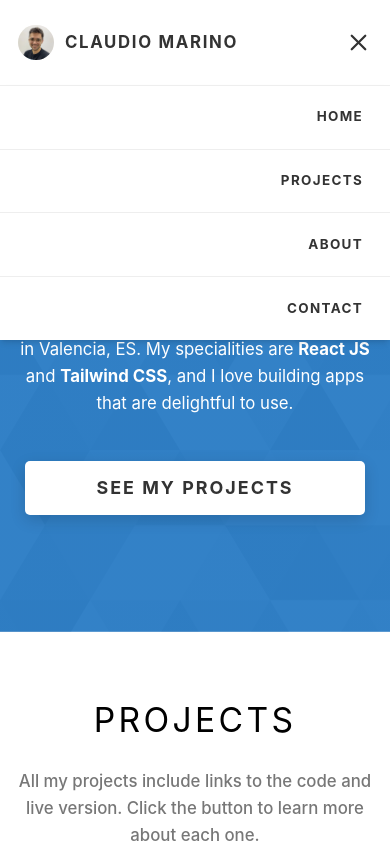
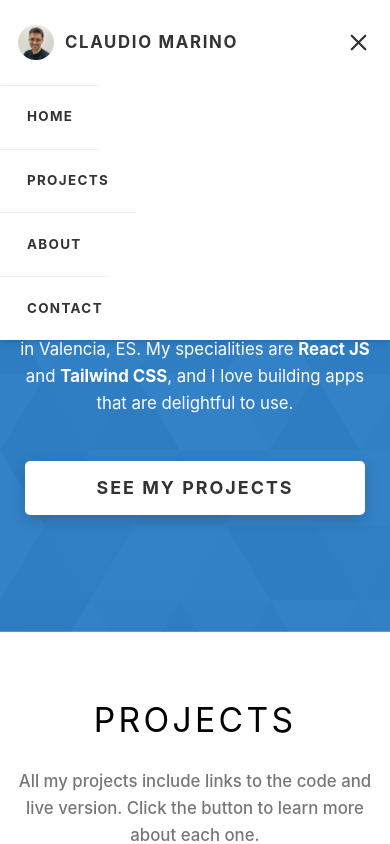
Before and after one commit to claudiomavi/newPortfolio, a React (Vite) app: page / in a window 390 px wide. Both pictures are taken after a click on the picture 358 px from the left and 42 px from the top of the page. Shown: the top 844 px of the page. Built offline with nearby package versions, Linux system fonts and the light colour scheme.

Commit message:
setted all routes and its relatives

```diff
--- a/src/Components/About.jsx
+++ b/src/Components/About.jsx
@@ -1,4 +1,21 @@
+import { useEffect } from "react";
+import { useLocation } from "react-router-dom";
+
 export default function About() {
+  const location = useLocation();
+
+  useEffect(() => {
+    if (location.hash) {
+      const id = location.hash.replace("#", "");
+      const element = document.getElementById(id);
+      if (element) {
+        setTimeout(() => {
+          element.scrollIntoView({ behavior: "smooth" });
+        }, 100); // espera a que cargue todo
+      }
+    }
+  }, [location]);
+
   return (
     <section id="about" className="not-md:py-32 bg-[#fafafa] py-48">
       <div className="mx-auto w-[92%] max-w-[120rem]">
--- a/src/Components/Contact.jsx
+++ b/src/Components/Contact.jsx
@@ -1,4 +1,21 @@
+import { useEffect } from "react";
+import { useLocation } from "react-router-dom";
+
 export default function Contact() {
+  const location = useLocation();
+
+  useEffect(() => {
+    if (location.hash) {
+      const id = location.hash.replace("#", "");
+      const element = document.getElementById(id);
+      if (element) {
+        setTimeout(() => {
+          element.scrollIntoView({ behavior: "smooth" });
+        }, 100); // espera a que cargue todo
+      }
+    }
+  }, [location]);
+
   return (
     <section
       id="contact"
--- a/src/Components/Header.jsx
+++ b/src/Components/Header.jsx
@@ -1,10 +1,25 @@
 import { useState } from "react";
+import { useLocation, useNavigate } from "react-router-dom";
 
 export default function Header() {
   const [isOpen, setIsOpen] = useState(false);
 
+  const navigate = useNavigate();
+  const location = useLocation();
+
   function toggleOpen() {
     setIsOpen((prev) => !prev);
+  }
+
+  function handleScroll(id) {
+    if (location.pathname !== "/") {
+      return navigate(`/#${id}`);
+    } else {
+      const element = document.getElementById(id);
+      if (element) {
+        return element.scrollIntoView({ behavior: "smooth" });
+      }
+    }
   }
 
   return (
@@ -25,38 +40,38 @@ export default function Header() {
         <div>
           <ul className="not-sm:hidden flex">
             <li>
-              <a
-                href="#"
+              <button
+                onClick={() => handleScroll("home")}
                 className="hover:text-n-blue not-md:py-12 not-md:px-7 not-md:text-2xl inline-block px-12 py-9 text-2xl font-bold uppercase tracking-widest text-[#333] transition-all duration-300"
               >
                 {" "}
                 Home{" "}
-              </a>
+              </button>
             </li>
             <li>
-              <a
-                href="./index.html#projects"
+              <button
+                onClick={() => handleScroll("projects")}
                 className="hover:text-n-blue not-md:py-12 not-md:px-7 not-md:text-2xl inline-block px-12 py-9 text-2xl font-bold uppercase tracking-widest text-[#333] transition-all duration-300"
               >
                 Projects
-              </a>
+              </button>
             </li>
             <li>
-              <a
-                href="./index.html#about"
+              <button
+                onClick={() => handleScroll("about")}
                 className="hover:text-n-blue not-md:py-12 not-md:px-7 not-md:text-2xl inline-block px-12 py-9 text-2xl font-bold uppercase tracking-widest text-[#333] transition-all duration-300"
               >
                 About{" "}
-              </a>
+              </button>
             </li>
             <li>
-              <a
-                href="./index.html#contact"
+              <button
+                onClick={() => handleScroll("contact")}
                 className="hover:text-n-blue not-md:py-12 not-md:px-7 not-md:text-2xl inline-block px-12 py-9 text-2xl font-bold uppercase tracking-widest text-[#333] transition-all duration-300"
               >
                 {" "}
                 Contact{" "}
-              </a>
+              </button>
             </li>
           </ul>
           <div className="not-sm:block hidden w-12 py-9">
@@ -81,43 +96,43 @@ export default function Header() {
         <div>
           <ul>
             <li>
-              <a
+              <button
                 className="hover:text-n-blue block border-b border-t border-[#eee] px-12 py-10 text-right text-2xl font-bold uppercase tracking-widest text-[#333] transition-all duration-300"
-                href="./index.html"
+                onClick={() => handleScroll("home")}
               >
                 {" "}
                 Home{" "}
-              </a>
+              </button>
             </li>
 
             <li>
-              <a
+              <button
                 className="hover:text-n-blue block border-b border-[#eee] px-12 py-10 text-right text-2xl font-bold uppercase tracking-widest text-[#333] transition-all duration-300"
-                href="./index.html#projects"
+                onClick={() => handleScroll("projects")}
               >
                 {" "}
                 Projects{" "}
-              </a>
+              </button>
             </li>
 
             <li>
-              <a
+              <button
                 className="hover:text-n-blue block border-b border-[#eee] px-12 py-10 text-right text-2xl font-bold uppercase tracking-widest text-[#333] transition-all duration-300"
-                href="./index.html#about"
+                onClick={() => handleScroll("about")}
               >
                 {" "}
                 About{" "}
-              </a>
+              </button>
             </li>
 
             <li>
-              <a
+              <button
                 className="hover:text-n-blue block px-12 py-10 text-right text-2xl font-bold uppercase tracking-widest text-[#333] transition-all duration-300"
-                href="./index.html#contact"
+                onClick={() => handleScroll("contact")}
               >
                 {" "}
                 Contact{" "}
-              </a>
+              </button>
             </li>
           </ul>
         </div>
--- a/src/Components/Hero.jsx
+++ b/src/Components/Hero.jsx
@@ -1,6 +1,9 @@
 export default function Hero() {
   return (
-    <section className="not-sm:h-auto not-sm:min-h-0 relative h-screen max-h-[120rem] min-h-[80rem] bg-[linear-gradient(to_right,rgba(var(--main-color),0.8),rgba(var(--main-color),0.8)),url('/svg/common-bg.svg')] bg-cover bg-center bg-no-repeat text-white">
+    <section
+      id="home"
+      className="not-sm:h-auto not-sm:min-h-0 relative h-screen max-h-[120rem] min-h-[80rem] bg-[linear-gradient(to_right,rgba(var(--main-color),0.8),rgba(var(--main-color),0.8)),url('/svg/common-bg.svg')] bg-cover bg-center bg-no-repeat text-white"
+    >
       <div className="not-sm:pt-72 not-sm:pb-52 not-sm:m-auto not-sm:static not-sm:-translate-0 absolute left-1/2 top-1/2 w-[92%] max-w-[90rem] -translate-x-1/2 -translate-y-1/2 transform">
         <h1 className="not-sm:text-7xl text-center text-8xl uppercase tracking-[3px]">
           Hey, My name is Claudio Marino
--- a/src/Components/Projects.jsx
+++ b/src/Components/Projects.jsx
@@ -3,9 +3,24 @@
 // to-do: the function of random numbers have to run only the first time (use an useEffect)
 // to-do: create a Project component that can be rehused in this component and into the page with all the projects
 
-import { Link } from "react-router-dom";
+import { Link, useLocation } from "react-router-dom";
+import { useEffect } from "react";
 
 export default function Projects() {
+  const location = useLocation();
+
+  useEffect(() => {
+    if (location.hash) {
+      const id = location.hash.replace("#", "");
+      const element = document.getElementById(id);
+      if (element) {
+        setTimeout(() => {
+          element.scrollIntoView({ behavior: "smooth" });
+        }, 100); // espera a que cargue todo
+      }
+    }
+  }, [location]);
+
   return (
     <section id="projects" className="not-md:py-32 py-48">
       <div className="mx-auto w-[92%] max-w-[120rem]">
```
